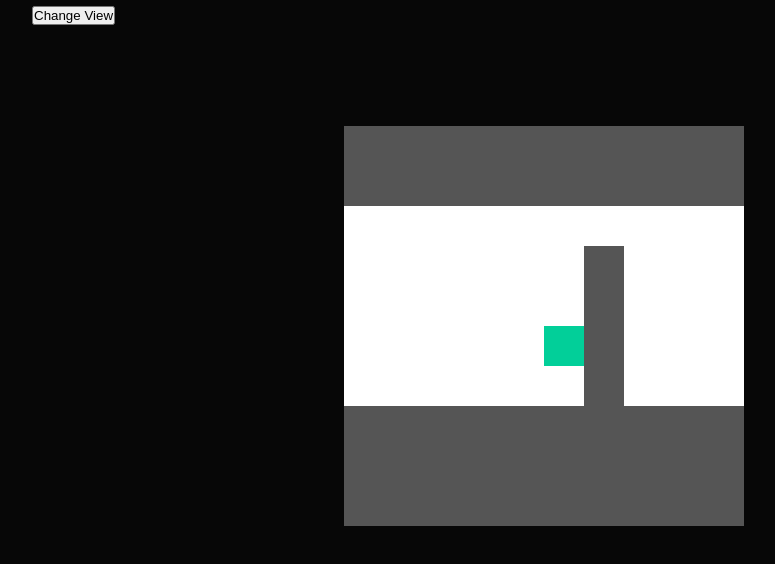
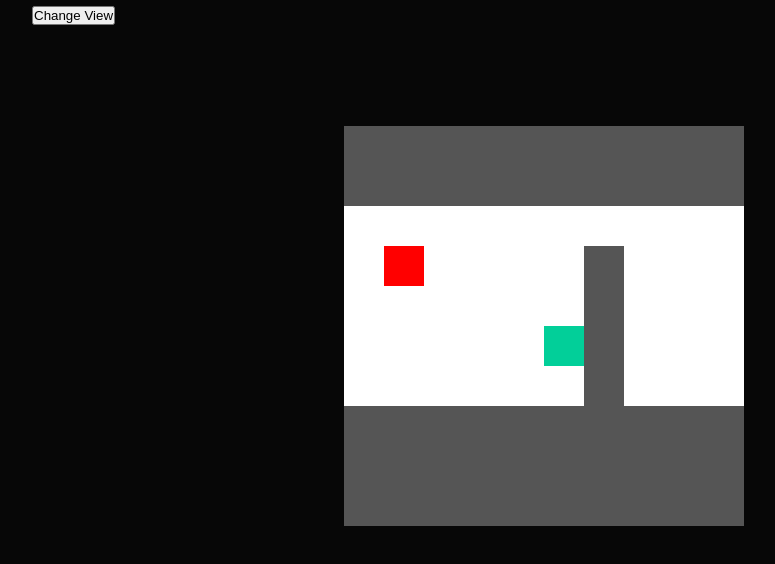
Before and after one commit to damianlewandowski/dungeon-crawler, a React (Create React App) app: page / in a window 1280 px wide. Shown: the top 564 px of the page, without its empty margins (96-871 px from the left). Built offline with nearby package versions, Linux system fonts and the light colour scheme.

Commit message:
Added rendering enemies

```diff
--- a/src/actions/index.js
+++ b/src/actions/index.js
@@ -2,6 +2,7 @@ export const UPDATE_BOARD = "UPDATE_BOARD";
 export const UPDATE_ROOMS = "UPDATE_ROOMS";
 export const UPDATE_PLAYER_POS = "UPDATE_PLAYER_POS";
 export const CHANGE_DISPLAY_MODE = "CHANGE_DISPLAY_MODE";
+export const UPDATE_ENEMIES = "UPDATE_ENEMIES";
 
 export const updateBoard = board => ({
   type: UPDATE_BOARD,
@@ -22,3 +23,8 @@ export const changeDisplayMode = mode => ({
   type: CHANGE_DISPLAY_MODE,
   payload: mode
 })
+
+export const updateEnemies = enemies => ({
+  type: UPDATE_ENEMIES,
+  payload: enemies,
+})
--- a/src/components/BoardCell.js
+++ b/src/components/BoardCell.js
@@ -1,4 +1,5 @@
 import React from 'react';
+import PropTypes from 'prop-types';
 import { PLAYER_VIEW_MODE } from '../constants/displayModes';
 import {
   WALL,
@@ -8,7 +9,7 @@ import {
   PLAYER_CELL_DIMENSIONS
 } from '../constants/boardCell';
 
-const BoardCell = ({ letter, mode, FOR_DEBUGGING }) => {
+const BoardCell = ({ letter, mode, FOR_DEBUGGING, calculateCellBrightness }) => {
   const determineColor = letter => {
     switch(letter) {
       case WALL:
@@ -42,7 +43,7 @@ const BoardCell = ({ letter, mode, FOR_DEBUGGING }) => {
 
   return (
     <li
-      onClick={onClick}
+      onClick={calculateCellBrightness}
       style={
         mode === PLAYER_VIEW_MODE
           ? {
@@ -61,4 +62,9 @@ const BoardCell = ({ letter, mode, FOR_DEBUGGING }) => {
   );
 };
 
+BoardCell.propTypes = {
+  letter: PropTypes.string.isRequired,
+  mode: PropTypes.string.isRequired,
+}
+
 export default BoardCell;
--- a/src/components/BoardCells.js
+++ b/src/components/BoardCells.js
@@ -1,8 +1,10 @@
 import React, { Component } from 'react';
+import PropTypes from 'prop-types';
 import BoardCell from '../components/BoardCell';
 import { DUNGEON_VIEW, PLAYER_VIEW } from '../constants/boardCells';
 import { PLAYER_VIEW_MODE } from '../constants/displayModes';
 import Player from '../containers/Player';
+import Enemies from '../containers/Enemies';
 
 const styles = {
   position: "relative",
@@ -11,7 +13,14 @@ const styles = {
   margin: "100px auto",
   background: "crimson",
 }
+
 class BoardCells extends Component {
+  static propTypes = {
+    cells: PropTypes.array.isRequired,
+    mode: PropTypes.string.isRequired,
+    calculateCellBrightness: PropTypes.func.isRequired,
+  }
+
   shouldComponentUpdate(nextProps, nextState) {
     if(nextProps.mode === PLAYER_VIEW_MODE) {
       return true;
@@ -45,6 +54,10 @@ class BoardCells extends Component {
               row.map(
                 (letter, coli) => (
                   <BoardCell
+                    calculateCellBrightness={() => this.props.calculateCellBrightness(
+                      rowi,
+                      coli
+                    )}
                     key={`${rowi}${coli}`}
                     FOR_DEBUGGING={`${rowi} ${coli}`}
                     letter={letter}
@@ -57,6 +70,7 @@ class BoardCells extends Component {
         }
 
         <li><Player /></li>
+        <li><Enemies /></li>
       </ul>
     )
   }
--- /dev/null
+++ b/src/components/EnemyCell.js
@@ -0,0 +1,19 @@
+import React from 'react';
+
+const style = {
+  position: 'absolute',
+  background: "red",
+}
+
+const Enemy = ({ posStyle }) => {
+  return (
+    <li style={{
+      ...style,
+      ...posStyle
+    }}>
+
+    </li>
+  );
+};
+
+export default Enemy;
--- a/src/containers/Board.js
+++ b/src/containers/Board.js
@@ -20,6 +20,7 @@ class Board extends Component {
     const { playerPos, cells } = this.props;
     const [x, y] = playerPos;
     const [rows, cols] = BOARD_SIZE;
+
     // Display only a couple of blocks around the player
     if(displayMode === PLAYER_VIEW_MODE) {
       let xBorderAlignment = 0;
@@ -28,12 +29,14 @@ class Board extends Component {
       } else if(x > cols - 5) {
         xBorderAlignment = cols - x - 5;
       }
+
       let yBorderAlignment = 0;
       if(y < 5) {
         yBorderAlignment = 5 - y;
       } else if(y > rows - 5) {
         yBorderAlignment = rows - y - 5;
       }
+
       return cells
         .slice(y - 5 + yBorderAlignment, y + 5 + yBorderAlignment)
         .map(row => row.slice(x - 5 + xBorderAlignment, x + 5 + xBorderAlignment))
@@ -42,13 +45,31 @@ class Board extends Component {
     return cells;
   }
 
+  calculateCellBrightness = (row, col) => {
+    const { playerPos } = this.props;
+    const [x, y] = playerPos;
+    console.log(`[${x}, ${y}]`);
+
+    if(Math.abs(row - y) > 3 || Math.abs(col - x) > 3) {
+      console.log("row - y", row - y);
+      console.log("col - x", col - x);
+      return 0.5;
+    }
+    console.log(0);
+    return 0;
+  }
+
   render() {
     const { displayMode } = this.props;
     const cellsToRender = this.calculateCellsToRender(displayMode)
 
     return (
       <div>
-        <BoardCells cells={cellsToRender} mode={displayMode} />
+        <BoardCells
+          cells={cellsToRender}
+          mode={displayMode}
+          calculateCellBrightness={this.calculateCellBrightness}
+        />
       </div>
     );
   }
--- /dev/null
+++ b/src/containers/Enemies.js
@@ -0,0 +1,94 @@
+import React, { Component } from 'react';
+import { connect } from 'react-redux';
+import { updateEnemies } from '../actions';
+import EnemyCell from '../components/EnemyCell';
+import {
+  DUNGEON_CELL_DIMENSIONS,
+  PLAYER_CELL_DIMENSIONS,
+} from '../constants/boardCell';
+import { PLAYER_VIEW_MODE } from '../constants/displayModes';
+import { rand } from '../util/util';
+
+class Enemies extends Component {
+  componentDidMount() {
+  }
+
+  componentWillReceiveProps(nextProps) {
+    if(nextProps.enemies.length === 0) {
+      const enemies = this.spawnEnemies(nextProps.rooms);
+      this.props.dispatch(updateEnemies(enemies));
+    }
+  }
+
+  // Spawn 1 - 2 enemies in each room
+  spawnEnemies = rooms => {
+    return rooms.reduce((enemies, room) => {
+      const { coords } = room;
+      for(let i = 0; i < rand(1, 2); i++) {
+        enemies.push(coords[rand(0, coords.length - 1)]);
+      }
+      return enemies;
+    }, [])
+  }
+
+  render() {
+    const { enemies, mode, playerPos } = this.props;
+
+    return (
+      <ul>
+        {
+          enemies.map((coords, i) => {
+            const [enemyX, enemyY] = coords;
+
+            if(mode === PLAYER_VIEW_MODE) {
+              const [playerX, playerY] = playerPos;
+              if(
+                enemyX >= playerX - 5 &&
+                enemyX <= playerX + 4 &&
+                enemyY >= playerY - 5 &&
+                enemyY <= playerY + 4
+              ) {
+                console.log(PLAYER_CELL_DIMENSIONS.width);
+                console.log(Math.abs(playerY - enemyY) * 10);
+                return (
+                  <EnemyCell
+                    key={i}
+                    posStyle={{
+                      left: `${50 - (playerX - enemyX) * 10}%`,
+                      top: `${50 - (playerY - enemyY) * 10}%`,
+                      width: `${PLAYER_CELL_DIMENSIONS.width}%`,
+                      height: `${PLAYER_CELL_DIMENSIONS.height}%`,
+                    }}
+                  />
+                )
+              }
+            } else {
+                return (
+                  <EnemyCell
+                    key={i}
+                    posStyle={{
+                      left: `${enemyX * DUNGEON_CELL_DIMENSIONS.width}%`,
+                      top: `${enemyY * DUNGEON_CELL_DIMENSIONS.height}%`,
+                      width: `${DUNGEON_CELL_DIMENSIONS.width}%`,
+                      height: `${DUNGEON_CELL_DIMENSIONS.height}%`
+                    }}
+                  />
+                )
+              }
+          })
+        }
+      </ul>
+    );
+  }
+}
+
+const mapStateToProps = state => {
+  return {
+    enemies: state.enemies,
+    playerPos: state.playerPos,
+    rooms: state.rooms,
+    mode: state.displayMode,
+  }
+}
+
+export default connect(mapStateToProps)(Enemies);
--- a/src/containers/Player.js
+++ b/src/containers/Player.js
@@ -93,7 +93,7 @@ class Player extends Component {
   calculateDisplayedPos = (mode) => {
     const [x, y] = this.props.playerPos;
     const { width, height } = PLAYER_CELL_DIMENSIONS
-    console.log(`x:${x}, y:${y}`);
+
     if(mode === PLAYER_VIEW_MODE) {
       const [rows, cols] = BOARD_SIZE;
       let left = 50;
@@ -120,7 +120,6 @@ class Player extends Component {
     ]
   }
 
-  // Will run only when generating new dungeon
   componentWillReceiveProps(nextProps) {
     if(nextProps.playerPos.length === 0) {
       const { rooms } = nextProps;
@@ -132,8 +131,6 @@ class Player extends Component {
 
   render() {
     const { mode } = this.props;
-    // const top = y * DUNGEON_CELL_DIMENSIONS.height;
-    // const left = x * DUNGEON_CELL_DIMENSIONS.width;
     const [left, top] = this.calculateDisplayedPos(mode)
 
     return (
--- a/src/reducers/index.js
+++ b/src/reducers/index.js
@@ -4,6 +4,7 @@ import {
   UPDATE_ROOMS,
   UPDATE_PLAYER_POS,
   CHANGE_DISPLAY_MODE,
+  UPDATE_ENEMIES
 } from '../actions';
 import { PLAYER_VIEW_MODE } from '../constants/displayModes';
 
@@ -43,9 +44,19 @@ const displayMode = (state = PLAYER_VIEW_MODE, action) => {
   }
 }
 
+const enemies = (state = [], action) => {
+  switch(action.type) {
+    case UPDATE_ENEMIES:
+      return action.payload;
+    default:
+      return state;
+  }
+}
+
 export default combineReducers({
   board,
   rooms,
   playerPos,
-  displayMode
+  displayMode,
+  enemies
 })
```
